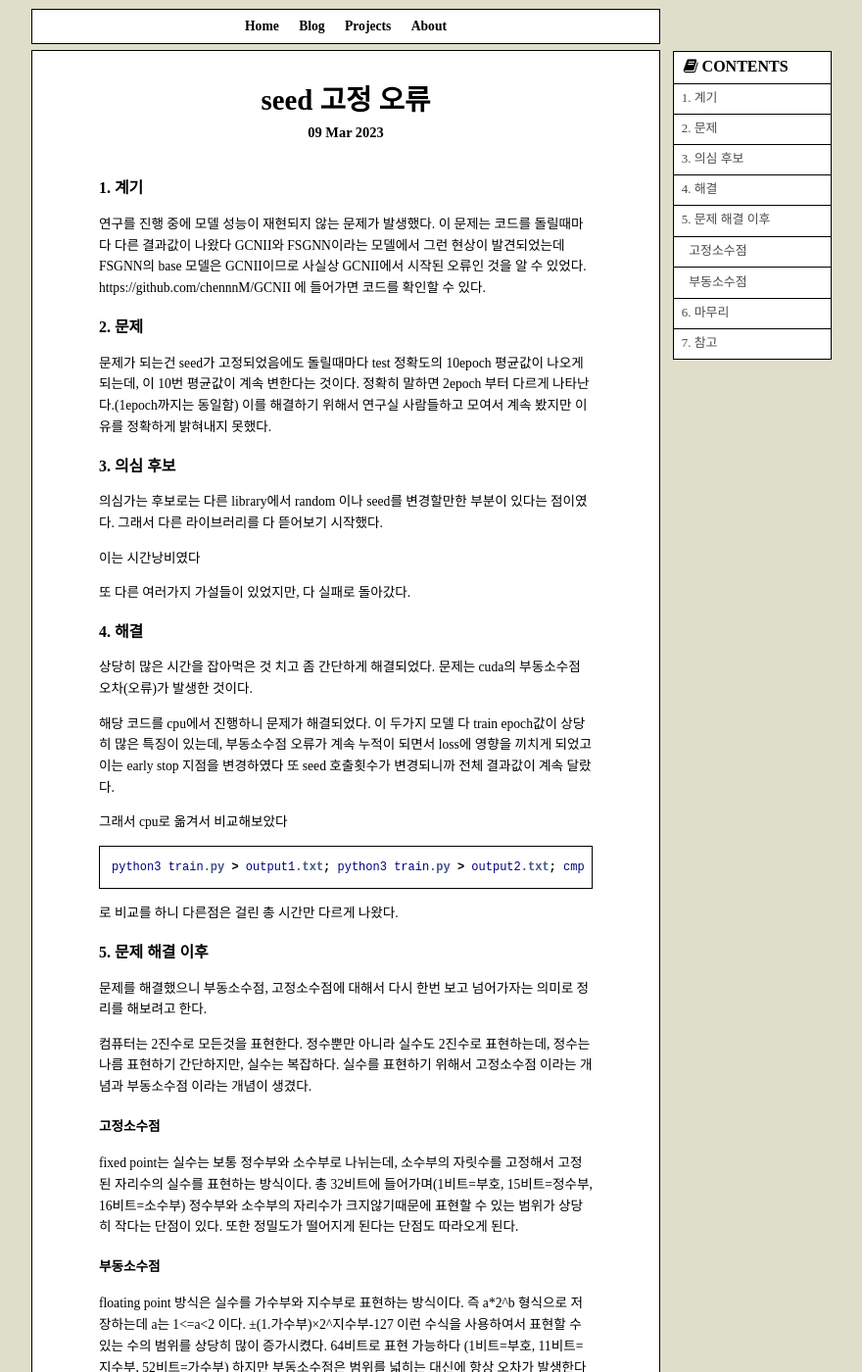
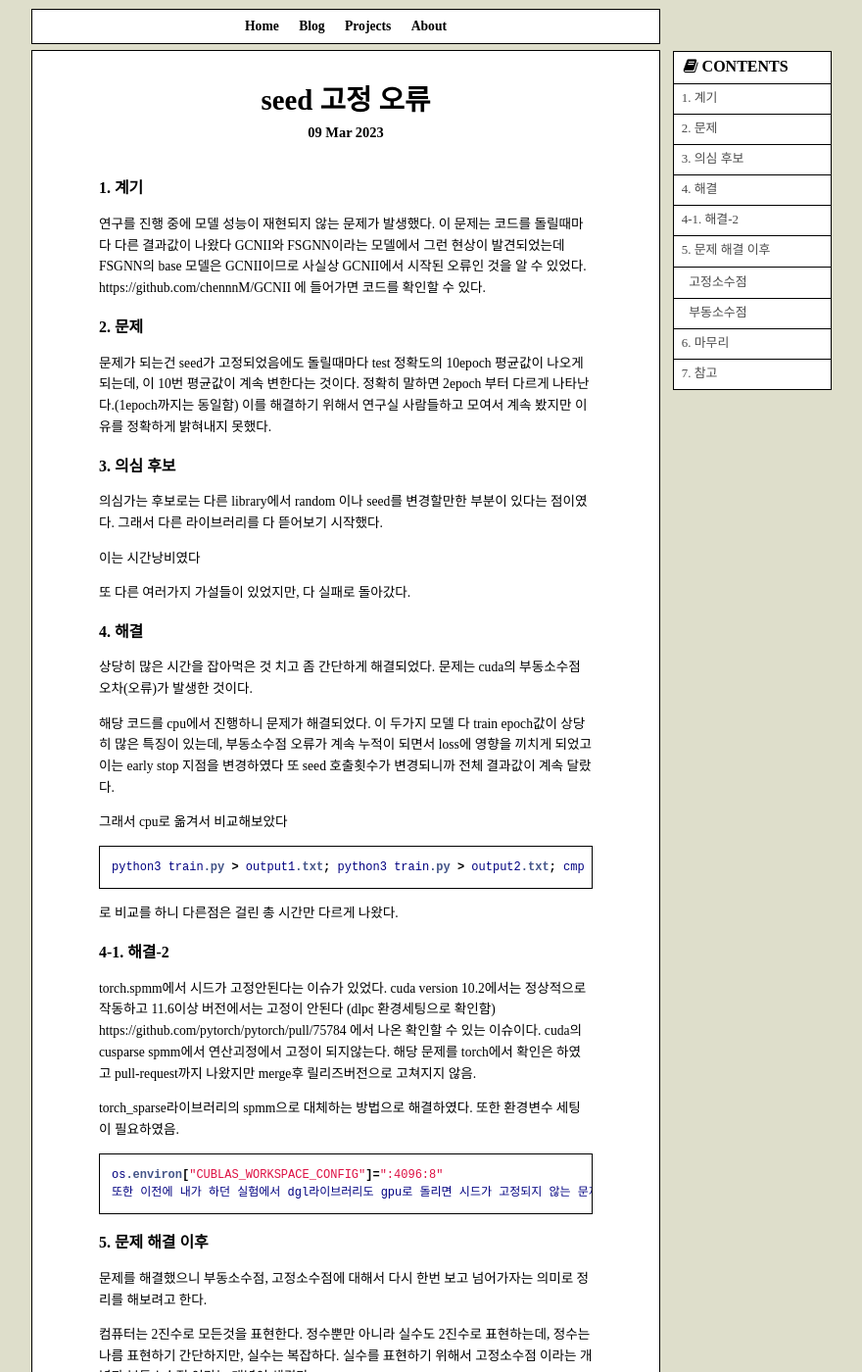
Before and after one commit to gustjr7879/hyunskki, a Jekyll site: the page built from _posts/2023-04-21-seederror.md, in a window 1280 px wide and 1400 px high. Shown: the whole window at 98% size, without its empty margins (287-1167 px from the left). Built offline with Jekyll 4.4.1, drawn with Linux system fonts in a browser that asks for light colours; some web fonts are replaced.

Commit message:
Update 2023-04-21-seederror.md

```diff
--- a/_posts/2023-04-21-seederror.md
+++ b/_posts/2023-04-21-seederror.md
@@ -52,6 +52,22 @@ python3 train.py > output1.txt; python3 train.py > output2.txt; cmp output1.txt
 {% endhighlight %}
 로 비교를 하니 다른점은 걸린 총 시간만 다르게 나왔다.
 
+
+### 4-1. 해결-2
+torch.spmm에서 시드가 고정안된다는 이슈가 있었다.
+cuda version 10.2에서는 정상적으로 작동하고 11.6이상 버전에서는 고정이 안된다 (dlpc 환경세팅으로 확인함)
+https://github.com/pytorch/pytorch/pull/75784 에서 나온 확인할 수 있는 이슈이다.
+cuda의 cusparse spmm에서 연산괴정에서 고정이 되지않는다.
+해당 문제를 torch에서 확인은 하였고 pull-request까지 나왔지만 merge후 릴리즈버전으로 고쳐지지 않음.
+
+torch_sparse라이브러리의 spmm으로 대체하는 방법으로 해결하였다. 또한 환경변수 세팅이 필요하였음.
+{% highlight css %}
+os.environ["CUBLAS_WORKSPACE_CONFIG"]=":4096:8"
+또한 이전에 내가 하던 실험에서 dgl라이브러리도 gpu로 돌리면 시드가 고정되지 않는 문제가 있었다. 따라서 dgl을 torch_geometric으로 대체해서 사용하는 것으로 해결하였다.
+
+
+{% endhighlight %}
+
 ### 5. 문제 해결 이후
 문제를 해결했으니 부동소수점, 고정소수점에 대해서 다시 한번 보고 넘어가자는
 의미로 정리를 해보려고 한다.
```
